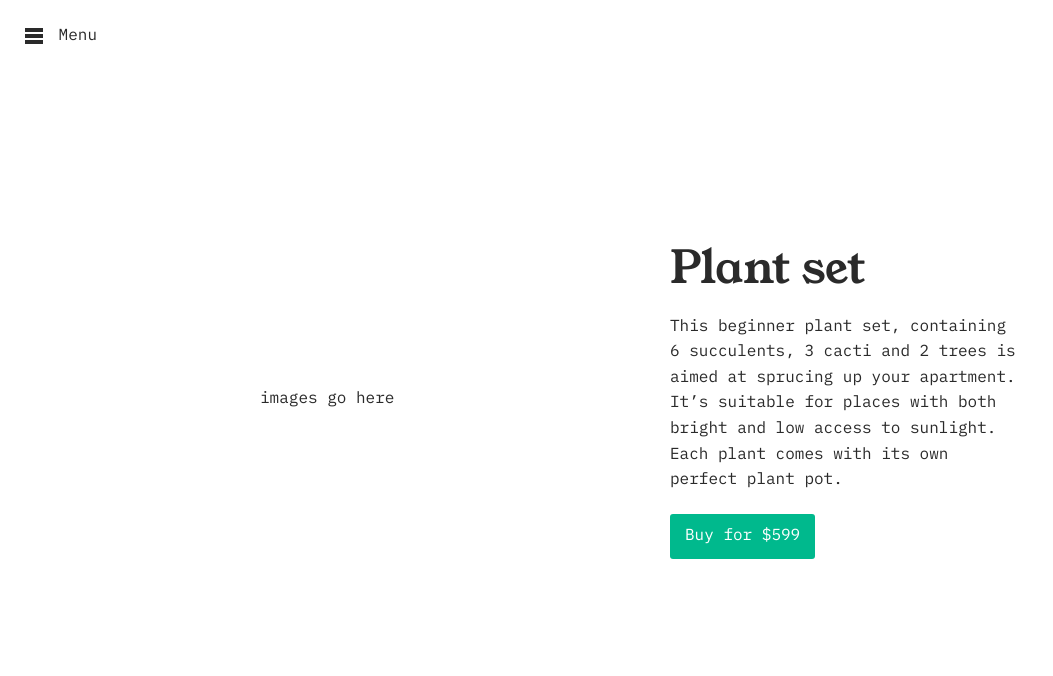
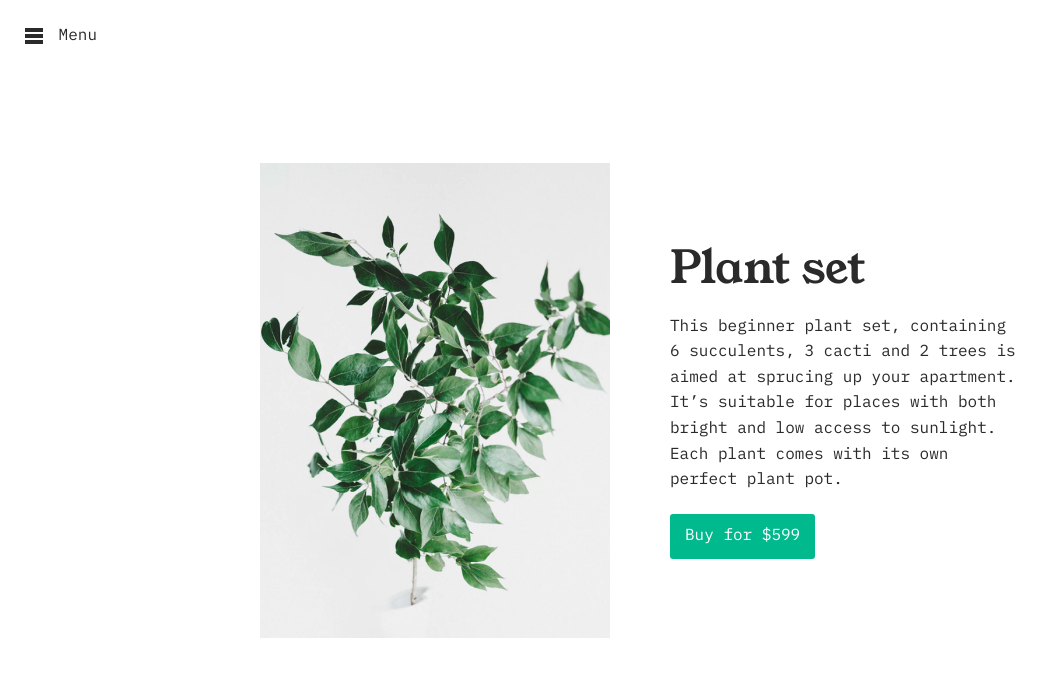
Before and after one commit to rlfweb/plant-life, a plain HTML site: page index.html in a window 1280 px wide. Shown: the whole page, without its empty margins (0-1053 px from the left). Drawn offline with Linux system fonts and the light colour scheme.

Commit message:
Adding the image slideshow on click with fade

```diff
--- a/css/style.css
+++ b/css/style.css
@@ -1,3 +1,13 @@
+/* animation of the slideshow */
+@keyframes fade {
+  0% {
+    opacity: 0;
+  }
+  100% {
+    opacity: 1;
+  }
+}
+
 @font-face {
   font-family: "IBM Plex Mono";
   src: url(/css/ibm-plex-mono.woff2), url(/css/ibm-plex-mono.woff);
@@ -159,3 +169,21 @@ a.button {
   padding: 10px 15px 10px 15px;
   border-radius: 3px;
 }
+
+/* set a box for your slides */
+div.slides {
+  height: 475px;
+  position: relative;
+}
+
+/* position all the images absolutely in the box */
+div.slides img {
+  position: absolute;
+  top: 0;
+  left: 0;
+}
+
+/* choosing which slide goes on top using z-index */
+div.slides img:first-child {
+  z-index: 1;
+}
--- a/index.html
+++ b/index.html
@@ -25,7 +25,29 @@
       <a href="#" class="toggle-nav"> <img src="/images/menu.svg" /> Menu </a>
 
       <section>
-        <div class="slides">images go here</div>
+        <div class="slides">
+          <!-- the srcset allows you to have a larger jpg if it's a retina screen -->
+          <img
+            src="/images/plant1.jpg"
+            srcset="/images/plant1.jpg, /images/plant1-2x.jpg 2x"
+          />
+          <img
+            src="/images/plant2.jpg"
+            srcset="/images/plant2.jpg, /images/plant2-2x.jpg 2x"
+          />
+          <img
+            src="/images/plant3.jpg"
+            srcset="/images/plant3.jpg, /images/plant3-2x.jpg 2x"
+          />
+          <img
+            src="/images/plant4.jpg"
+            srcset="/images/plant4.jpg, /images/plant4-2x.jpg 2x"
+          />
+          <img
+            src="/images/plant5.jpg"
+            srcset="/images/plant5.jpg, /images/plant5-2x.jpg 2x"
+          />
+        </div>
 
         <div class="content">
           <h1>Plant set</h1>
@@ -37,15 +59,9 @@
           </p>
           <a href="shop.html" class="button">Buy for $599</a>
         </div>
-
-        <!-- the srcset allows you to have a larger jpg if it's a retina screen -->
-        <!-- <img
-          src="/images/plant1.jpg"
-          srcset="/images/plant1.jpg, /images/plant1-2x.jpg 2x"
-        /> -->
       </section>
     </main>
-
-    <script src="js/menu.js"></script>
   </body>
+  <script src="js/menu.js"></script>
+  <script src="js/slides.js"></script>
 </html>
--- /dev/null
+++ b/js/slides.js
@@ -0,0 +1,32 @@
+// pick all of the images and layer them based on the z-index
+
+// grab the div with class of slides that contains all the images
+const slideArea = document.querySelector("div.slides");
+
+// grab all the images within that the slideArea div
+const images = slideArea.querySelectorAll("img");
+
+// we want to keep track of two things
+let currentSlide = 0;
+let z = 1;
+
+// when I click the slide area, change the slide based on z-index
+slideArea.addEventListener("click", function () {
+  currentSlide = currentSlide + 1;
+
+  if (currentSlide > images.length - 1) {
+    currentSlide = 0;
+  }
+
+  z = z + 1;
+
+  // remove the animation from the style for EVERY image so when you go around the slideshow for the second time, the animation still happens
+  images.forEach((image) => {
+    image.style.animation = "";
+  });
+
+  // pick the correct image
+  images[currentSlide].style.zIndex = z;
+  // bringing in the fade keyframe from style.css
+  images[currentSlide].style.animation = "fade 0.5s";
+});
```
